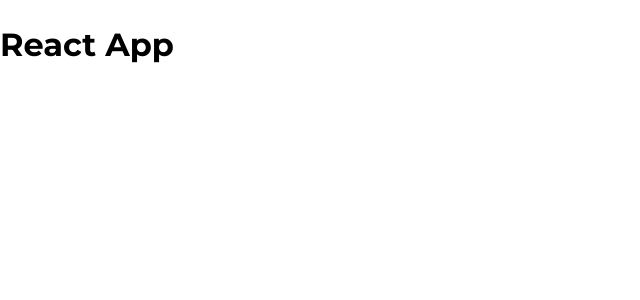
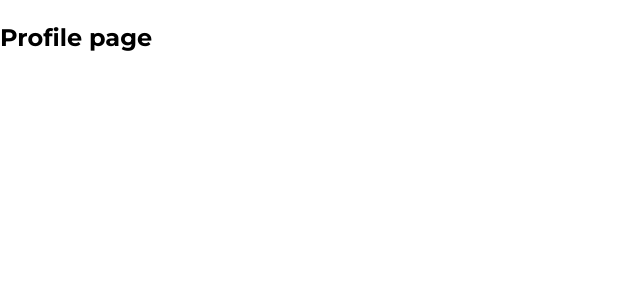
Before and after one commit to TrungTranFunix15649/tiktok, a React (Create React App) app: page /profile in a window 1280 px wide. Shown: the top 300 px of the page, without its empty margins (0-640 px from the left). Built offline with nearby package versions, Linux system fonts and the light colour scheme.

Commit message:
basic routes

```diff
--- a/src/App.js
+++ b/src/App.js
@@ -1,8 +1,19 @@
+import { BrowserRouter as Router, Routes, Route } from 'react-router-dom';
+import { publicRoutes } from '~/routes';
+import { DefaultLayout } from '~/components/Layout';
+
 function App() {
     return (
-        <div className="App">
-            <h1>React App</h1>
-        </div>
+        <Router>
+            <div className="App">
+                <Routes>
+                    {publicRoutes.map((route, index) => {
+                        const Page = route.component;
+                        return <Route key={index} path={route.path} element={<Page />} />;
+                    })}
+                </Routes>
+            </div>
+        </Router>
     );
 }
 
--- a/src/components/GlobalStyles/GlobalStyles.scss
+++ b/src/components/GlobalStyles/GlobalStyles.scss
@@ -3,6 +3,10 @@
 
 :root {
     --primary: #fe2c55;
+}
+
+* {
+    box-sizing: border-box;
 }
 
 html {
--- /dev/null
+++ b/src/components/Layout/DefaultLayout/Header/index.js
@@ -0,0 +1,5 @@
+function Header() {
+    return <h2>Header</h2>;
+}
+
+export default Header;
--- /dev/null
+++ b/src/components/Layout/DefaultLayout/Sidebar/index.js
@@ -0,0 +1,5 @@
+function Sidebar() {
+    return <h2>Sidebar</h2>;
+}
+
+export default Sidebar;
--- /dev/null
+++ b/src/components/Layout/DefaultLayout/index.js
@@ -0,0 +1,16 @@
+import Header from './Header';
+import Sidebar from './Sidebar';
+
+function DefaultLayout(children) {
+    return (
+        <div>
+            <Header />
+            <div className="container">
+                <Sidebar />
+                <div className="content">{children}</div>
+            </div>
+        </div>
+    );
+}
+
+export default DefaultLayout;
--- /dev/null
+++ b/src/components/Layout/index.js
@@ -0,0 +1 @@
+export { default as DefaultLayout } from './DefaultLayout';
--- /dev/null
+++ b/src/pages/Following/index.js
@@ -0,0 +1,5 @@
+function Following() {
+    return <h2>Following page</h2>;
+}
+
+export default Following;
--- /dev/null
+++ b/src/pages/Home/index.js
@@ -0,0 +1,5 @@
+function Home() {
+    return <h2>Home page</h2>;
+}
+
+export default Home;
--- /dev/null
+++ b/src/pages/Profile/index.js
@@ -0,0 +1,5 @@
+function Profile() {
+    return <h2>Profile page</h2>;
+}
+
+export default Profile;
--- /dev/null
+++ b/src/routes/index.js
@@ -0,0 +1,14 @@
+import Home from '~/pages/Home';
+import Following from '~/pages/Following';
+import Profile from '~/pages/Profile';
+
+// Not require login
+const publicRoutes = [
+    { path: '/', component: Home },
+    { path: '/profile', component: Profile },
+];
+
+// Require login routes
+const privateRoutes = [];
+
+export { publicRoutes, privateRoutes };
```
